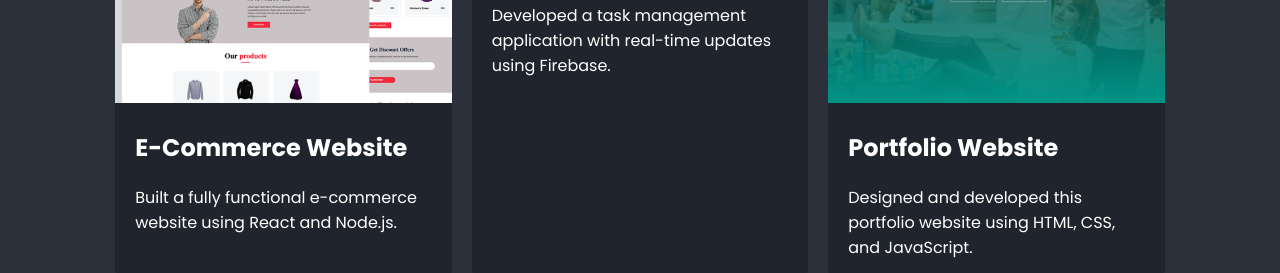
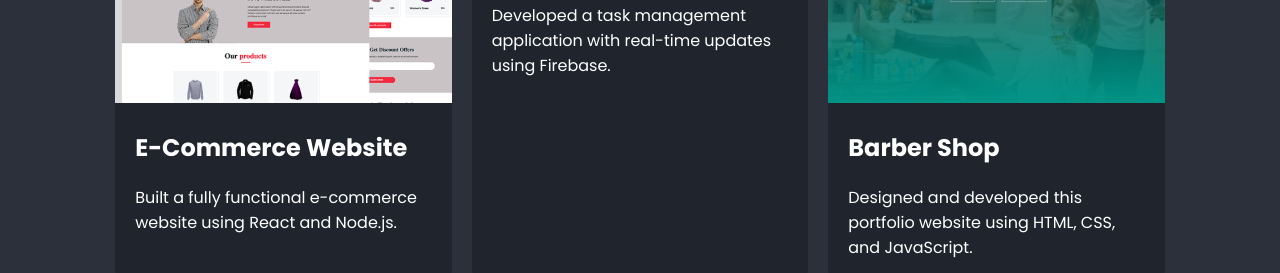
Before and after one commit to Armanhossain192588/Portfolio, a plain HTML site: page index.html in a window 1280 px wide. Shown: the part 2960-3233 px from the top of the page. Drawn offline with nearby package versions, Linux system fonts and the light colour scheme.

Commit message:
one project name has been changed

```diff
--- a/index.html
+++ b/index.html
@@ -139,7 +139,7 @@
                 </div>
                 <div class="project-item">
                     <img src="images/project3.png" alt="Project 3">
-                    <h3>Portfolio Website</h3>
+                    <h3>Barber Shop</h3>
                     <p>Designed and developed this portfolio website using HTML, CSS, and JavaScript.</p>
                 </div>
             </div>
```
